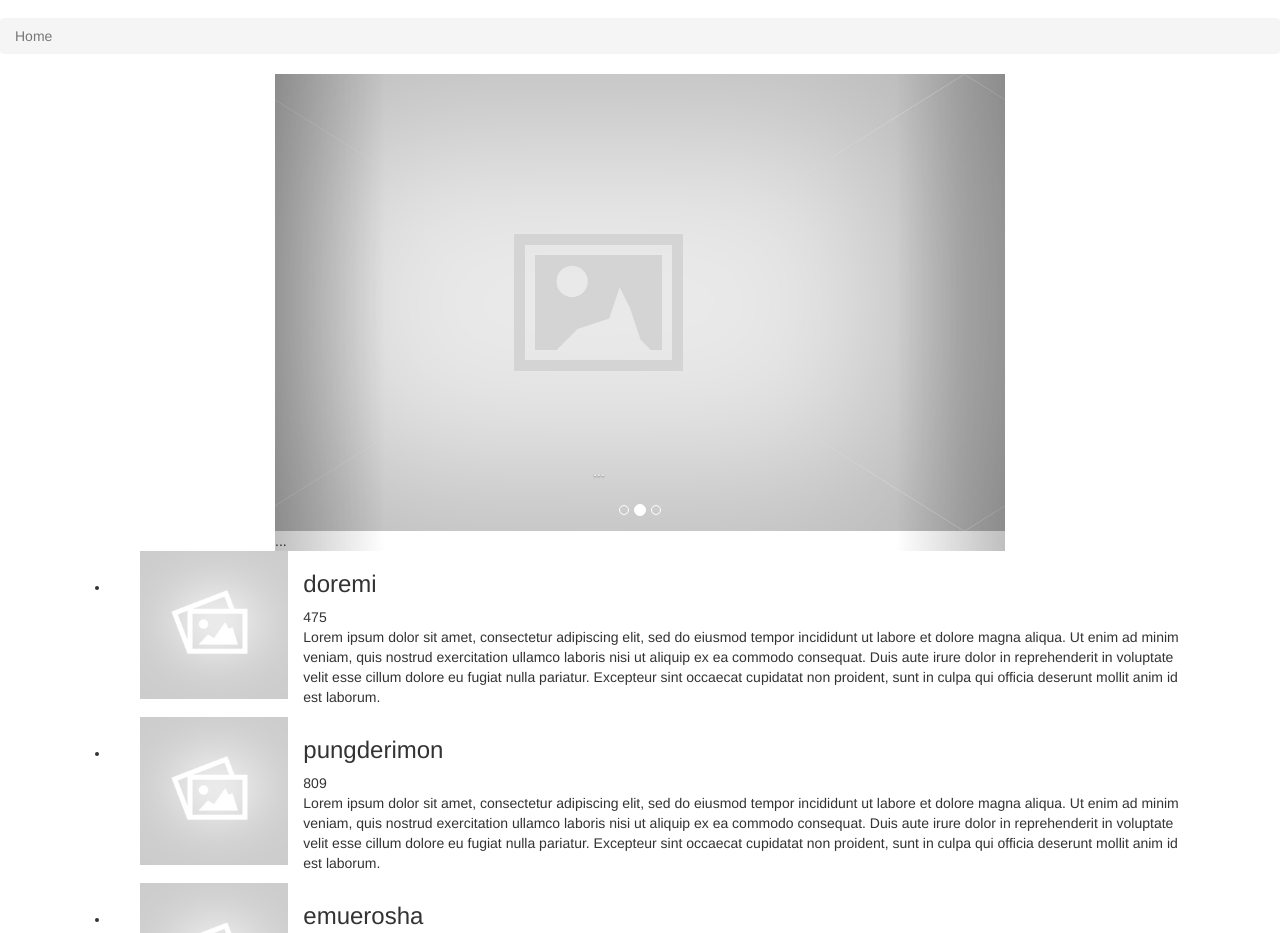
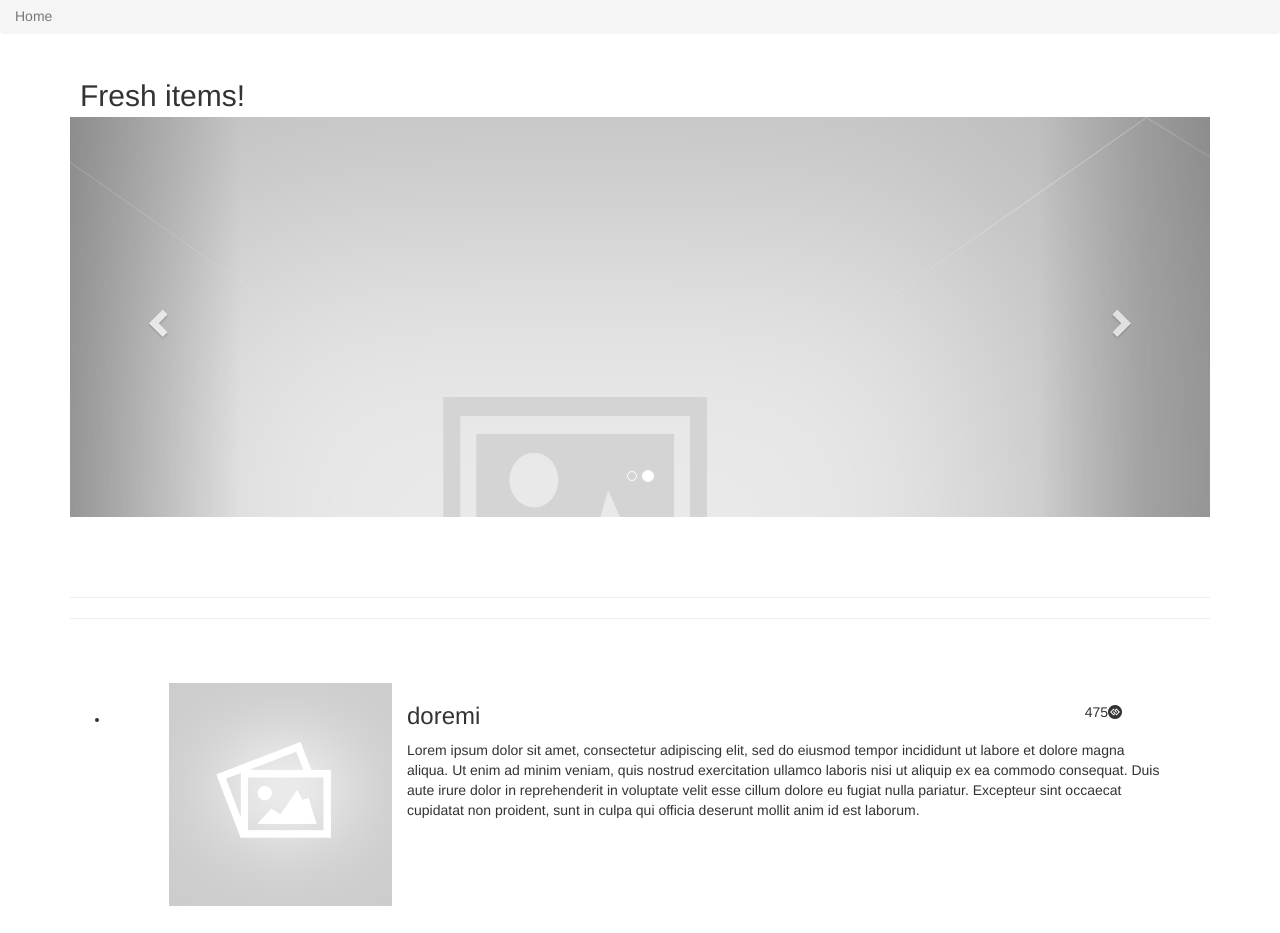
Before and after one commit to onkelhoy/handsomehansMainpage, a plain HTML site: page index.html in a window 1280 px wide. Shown: the part 187-1120 px from the top of the page. Drawn offline with nearby package versions, Linux system fonts and the light colour scheme.

Commit message:
fresh update

```diff
--- a/css/design.css
+++ b/css/design.css
@@ -1,5 +1,16 @@
+/*body {
+	background-color: #999;
+}
+.body {
+	background-color: #f2efe5;
+}*/
+
 header {
 	background-color: lightblue;
+}
+nav.navbar {
+	margin: 0;
+	border-radius: 0;
 }
 nav > ul {
 	list-style: none;
@@ -17,3 +28,55 @@ nav > ul > li > ul {
 nav > ul > li:hover > ul {
 	display: block;
 }
+
+#items > li {
+	padding: 4%;
+	position: relative;
+	cursor: pointer;
+}
+#items > li:hover {
+	background-color: #eee;
+}
+#items > li > img {
+	width: 25%;
+}
+#items > li > span {
+	position: absolute;
+	top: 20%;
+	right: 8%;
+}
+#myCarousel {
+	width: 100%;
+	margin-bottom: 80px;
+	max-height: 50%;
+	overflow: hidden;
+}
+
+div.carousel-inner > div.item > img {
+	/*width: 100%;*/
+	margin: auto;
+	height: 100%;
+}
+div.carousel-caption > p {
+	margin: 5px auto;
+    white-space: nowrap;
+    width: 15em;
+    overflow: hidden;
+    text-overflow: ellipsis;
+}
+.hot > h2 {
+	margin: 25px 0 5px 10px;
+}
+/*
+footer.container {
+	padding: 0;
+	padding-bottom: 90px;
+	margin-top: -1px;
+}
+footer  > div.rip {
+	background-image: url("../content/paperRipSat.png");
+	background-size: 50%;
+	height: 108px;
+	background-repeat: repeat-x;
+
+}*/
--- a/index.html
+++ b/index.html
@@ -2,7 +2,7 @@
 <head>
 	<title>A smugglers webshop</title>
 	<link rel="stylesheet" href="https://maxcdn.bootstrapcdn.com/font-awesome/4.5.0/css/font-awesome.min.css">
-	<link rel="stylesheet" href="css/bootstrap.min.css">
+	<link href="https://maxcdn.bootstrapcdn.com/bootswatch/3.3.6/journal/bootstrap.min.css" rel="stylesheet" integrity="sha384-r/qnS4YZBLuBSKeVc+sM4eUYUiJMFhkHfx1nwlErHhTd+NgeJlN/NiiTd6jbKJzm" crossorigin="anonymous">
 	<link rel="stylesheet" href="css/design.css">
 
 	<script src="js/fakeDB.js"></script>
@@ -17,7 +17,6 @@
 			<h3>A smugglers webshop</h3>
 		</div>
 	</header>
-
 	<nav class="navbar navbar-default">
 		<div class="collapse navbar-collapse" id="bs-example-navbar-collapse-1">
 		<ul class="nav navbar-nav">
@@ -44,14 +43,14 @@
 		<li><a href="#">Library</a></li> -->
 		<li class="active">Home</li>
 	</ol>
-	<div class="container">
-		<section class="hot col-md-8 col-md-offset-2">
-			<div id="carousel-example-generic" class="carousel slide" data-ride="carousel">
+	<div class="container body">
+		<section class="hot">
+			<h2>Fresh items!</h2>
+			<div id="myCarousel" class="carousel slide" data-ride="carousel">
 			  <!-- Indicators -->
 			  <ol class="carousel-indicators">
-			    <li data-target="#carousel-example-generic" data-slide-to="0" class="active"></li>
-			    <li data-target="#carousel-example-generic" data-slide-to="1"></li>
-			    <li data-target="#carousel-example-generic" data-slide-to="2"></li>
+			    <li data-target="#myCarousel" data-slide-to="0" class="active"></li>
+			    <li data-target="#myCarousel" data-slide-to="1"></li>
 			  </ol>
 
 			  <!-- Wrapper for slides -->
@@ -59,33 +58,39 @@
 			    <div class="item active">
 			      <img src="content/placeholder2.jpg" alt="placeholder">
 			      <div class="carousel-caption">
-			        ...
+			        <h3>Name</h3>
+			        <p>And some very short message</p>
 			      </div>
 			    </div>
 			    <div class="item">
 			      <img src="content/placeholder2.jpg" alt="placeholder">
 			      <div class="carousel-caption">
-			        ...
+			        <h3>Name</h3>
+			        <p>But if i am too long i will simply go away</p>
 			      </div>
 			    </div>
-			    ...
 			  </div>
 
-			  <!-- Controls -->
-			  <a class="left carousel-control" href="#carousel-example-generic" role="button" data-slide="prev">
+			  <!-- Left and right controls -->
+			  <a class="left carousel-control" href="#myCarousel" role="button" data-slide="prev">
+			    <span class="glyphicon glyphicon-chevron-left" aria-hidden="true"></span>
 			    <span class="sr-only">Previous</span>
 			  </a>
-			  <a class="right carousel-control" href="#carousel-example-generic" role="button" data-slide="next">
+			  <a class="right carousel-control" href="#myCarousel" role="button" data-slide="next">
+			    <span class="glyphicon glyphicon-chevron-right" aria-hidden="true"></span>
 			    <span class="sr-only">Next</span>
 			  </a>
 			</div>
+			<hr><hr>
 		</section>
 		<ul id="items">
 
 		</ul>
-		<footer>
-
-		</footer>
 	</div>
+	<footer class="container">
+		<!-- <div class="container-fluid"> -->
+			<div class="rip"></div>
+		<!-- </div> -->
+	</footer>
 </body>
 </html>
--- a/js/main.js
+++ b/js/main.js
@@ -36,6 +36,7 @@ function addItem(data){
 
 	name.text(data.name);
 	price.text(data.price);
+	price.append($('<i class="fa fa-gg-circle" aria-hidden="true"></i>'));
 	description.text(data.description);
 
 	li.append(img, name, price, description);
```
Also changed, not shown: content/paperRip.png (added), content/paperRipSat.png (added).
